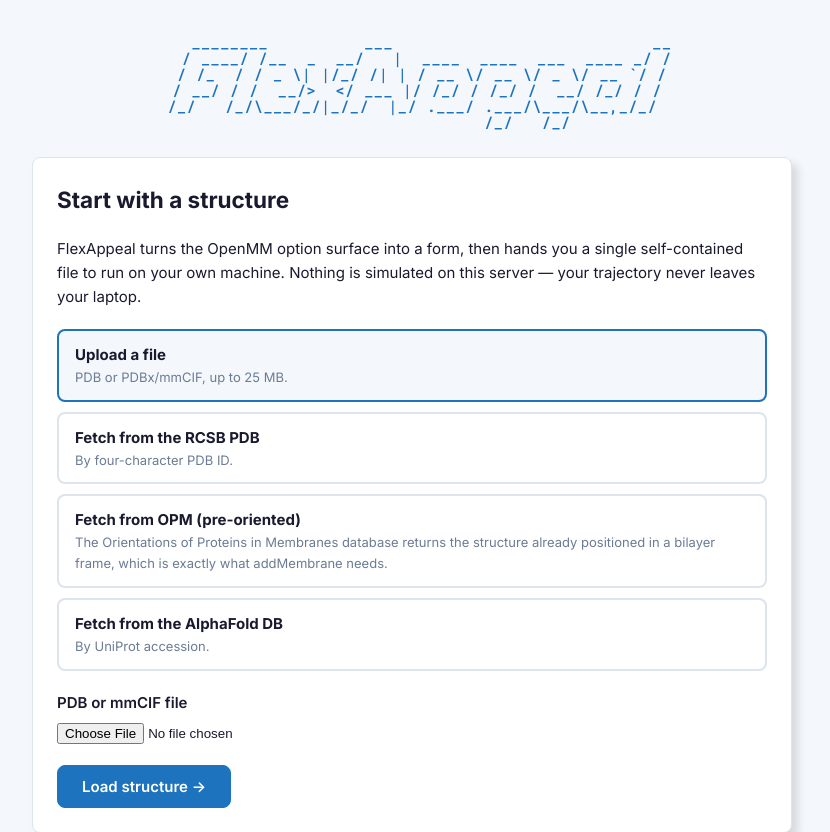
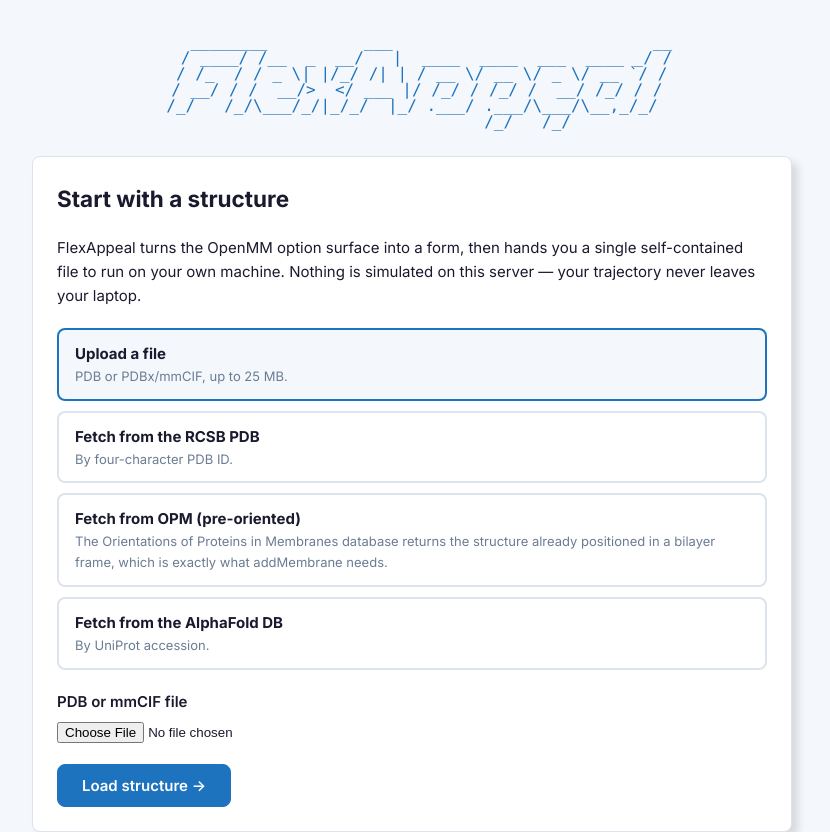
Before and after one commit to bellcheddar/FlexAppeal, a Flask app: page / in a window 1280 px wide. Shown: the part 109-941 px from the top of the page, without its empty margins (228-1058 px from the left). Run offline with Flask 3, Linux system fonts and the light colour scheme; some libraries are stand-ins or nearby versions.

Commit message:
Use a tiling monospace for the banner, not Roboto Mono
The banner's horizontals came out as detached dashes offset to the right of
the strokes above them -- the letters' feet visibly adrift. Not the art and
not the line-height: the font.

Figlet art assumes a glyph fills its whole cell, so that "________" tiles into
one continuous rule. Roboto Mono's underscore is both narrower than its advance
width and set right-of-centre, so each one floats free and shifted. Rendering
the same art in six faces side by side made it unambiguous: SF Mono, Menlo,
Monaco and Courier New all tile it correctly; only Roboto Mono does not, and it
was the one thing the CSS forced. This is also why the terminal, which uses
whatever monospace the user has, looked right throughout.

The banner now takes the system stack (SF Mono on macOS, Consolas on Windows,
DejaVu Sans Mono on Linux) rather than the site's Roboto Mono, which every
other monospace surface here keeps.

Weight drops 500 -> 400 for the same reason: Menlo and DejaVu Sans Mono ship
only 400 and 700, so 500 makes the browser synthesise a bold by smearing each
glyph sideways without widening its advance, which would reintroduce the exact
drift the stack was chosen to remove.

Co-Authored-By: Claude Opus 5 <noreply@anthropic.com>
Claude-Session: https://claude.ai/code/session_01ESUKxxCzq2rXa3L5WnhbtW

```diff
--- a/flexappeal/static/brand.css
+++ b/flexappeal/static/brand.css
@@ -475,7 +475,16 @@ a { color: var(--md-primary); }
 .md-banner pre {
   display: inline-block;
   margin: 0;
-  font-family: 'Roboto Mono', ui-monospace, monospace;
+  /* Deliberately NOT 'Roboto Mono', which every other monospace surface here
+     uses. Figlet art needs a font whose underscore fills its whole advance
+     width so that "________" tiles into one continuous rule. Roboto Mono's
+     underscore is both narrower than its cell and set right-of-centre, so the
+     art's horizontals came out as detached dashes offset to the right of the
+     strokes above them -- the letters' feet visibly adrift. The system faces
+     below all tile cleanly: SF Mono on macOS, Consolas on Windows, DejaVu Sans
+     Mono on Linux. This is also why the terminal always looked right. */
+  font-family: ui-monospace, 'SF Mono', SFMono-Regular, Menlo, Consolas,
+               'DejaVu Sans Mono', monospace;
   /* The art is 52 characters wide and must not wrap -- a wrapped line is just
      noise -- so it scales with the viewport instead. */
   font-size: clamp(10px, 1.45vw, 16px);
@@ -487,7 +496,11 @@ a { color: var(--md-primary); }
   line-height: 1;
   white-space: pre;
   color: var(--md-primary);
-  font-weight: 500;
+  /* 400, not 500: Menlo and DejaVu Sans Mono ship only 400 and 700, so 500
+     makes the browser synthesise a bold by smearing each glyph sideways
+     without widening its advance -- which reintroduces exactly the horizontal
+     drift this stack was chosen to remove. */
+  font-weight: 400;
 }
 
 /* Below this it scales down to an illegible smudge, and unreadable art is
```
